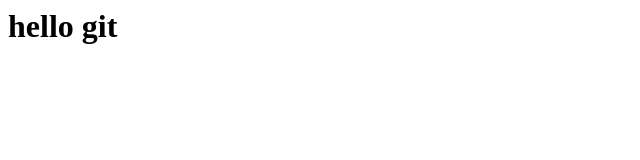
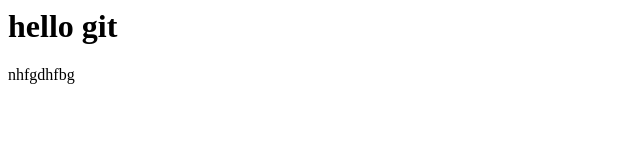
Before and after one commit to LONER-AK/practicegit, a plain HTML site: page index.html in a window 1280 px wide. Shown: the full height of the page, 0-640 px from the left. Drawn offline with Linux system fonts and the light colour scheme.

Commit message:
p tag addt commit

```diff
--- a/index.html
+++ b/index.html
@@ -8,5 +8,8 @@
     <h1> hello git </h1>
 
 
+    <p>nhfgdhfbg</p>
+
+
 </body>
 </html>
```
